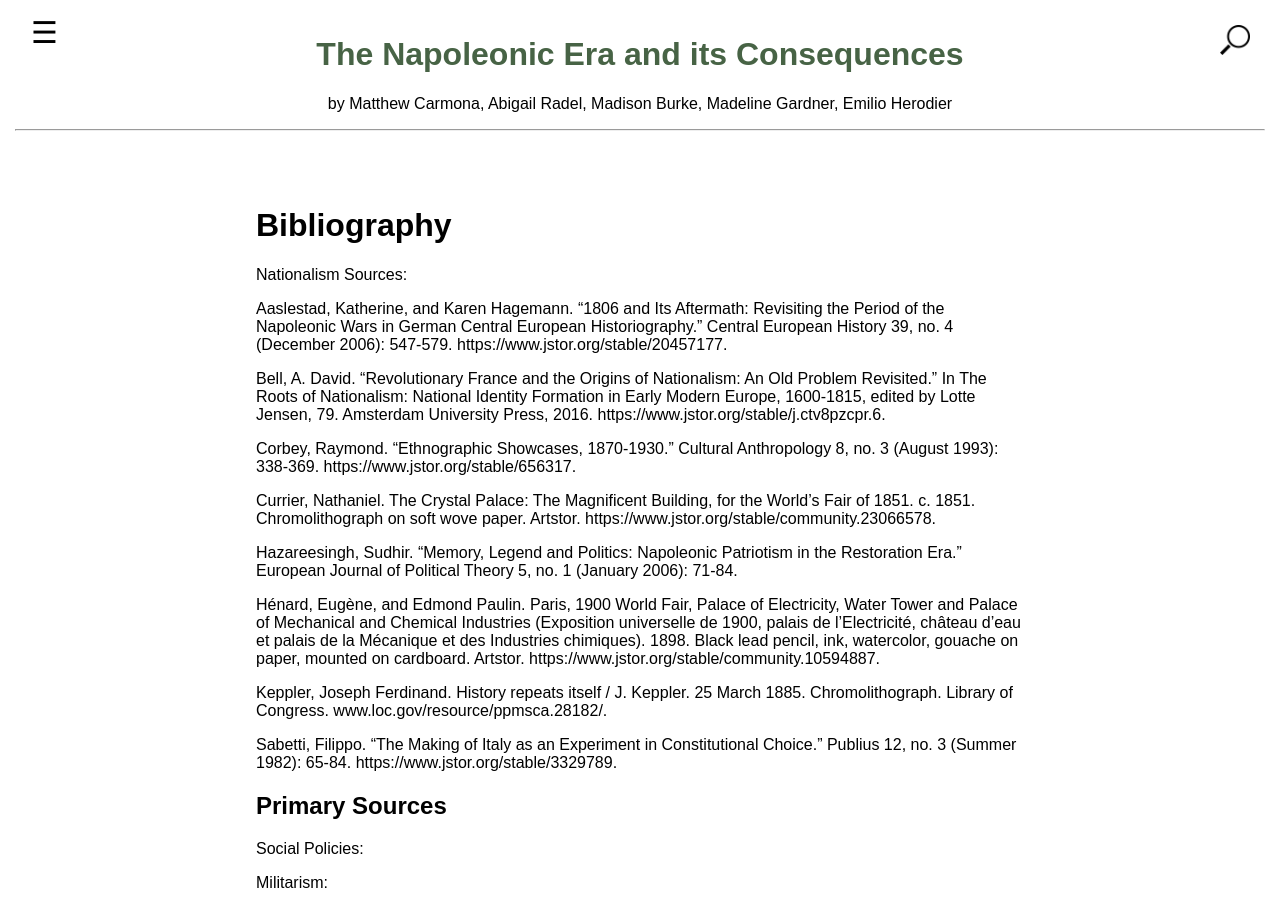
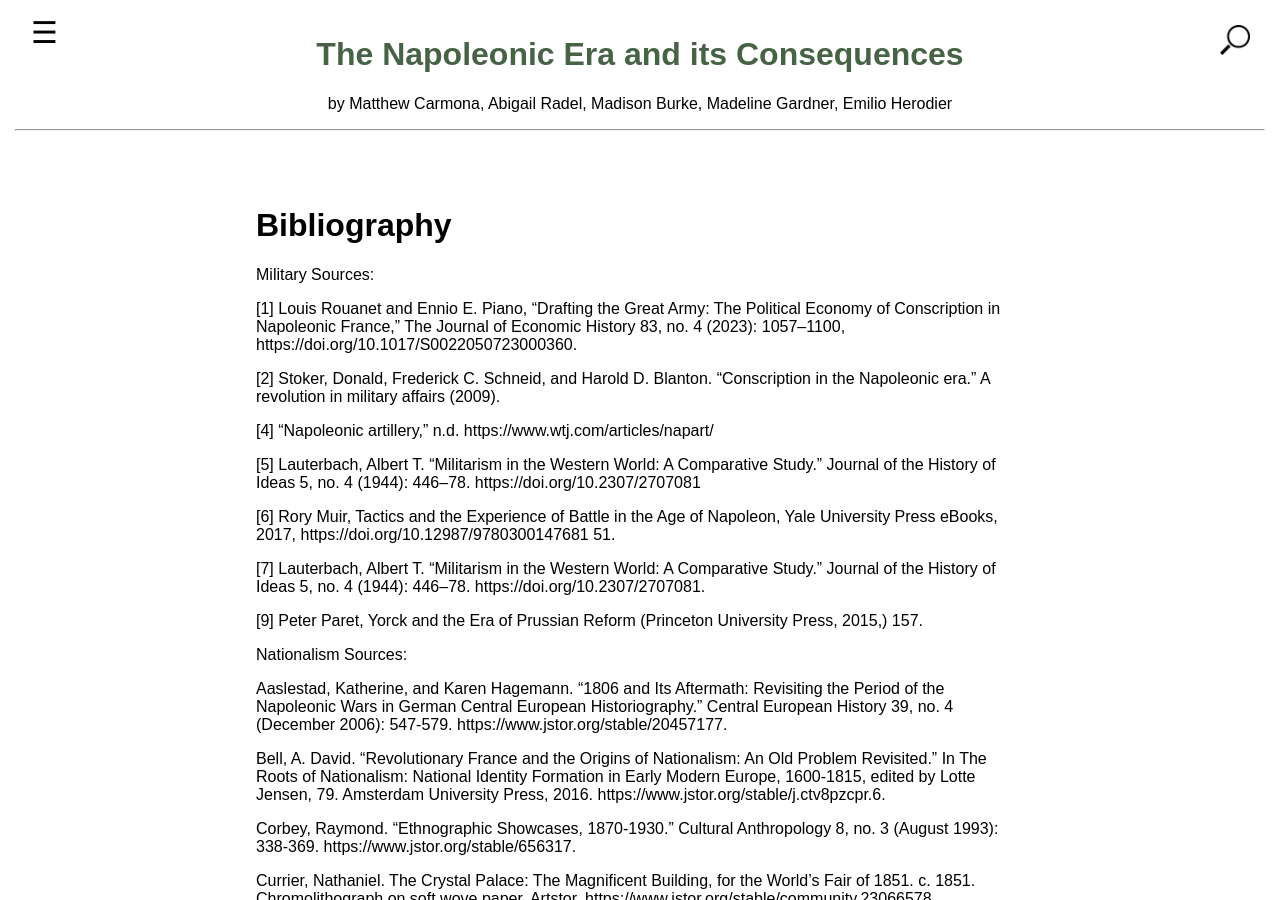
Before and after one commit to carmonamatt/Carmona-Matthew-EUH3205, a Jekyll site: the page built from 005_bibliography.md, in a window 1280 px wide and 900 px high. Built offline with Jekyll 4.4.1, drawn with Linux system fonts in a browser that asks for light colours.

Commit message:
Update 005_bibliography.md

```diff
--- a/005_bibliography.md
+++ b/005_bibliography.md
@@ -5,6 +5,23 @@ number: 5
 ---
 
 # Bibliography
+
+Military Sources:
+
+ [1] Louis Rouanet and Ennio E. Piano, “Drafting the Great Army: The Political Economy of Conscription in Napoleonic France,” The Journal of Economic History 83, no. 4 (2023): 1057–1100, https://doi.org/10.1017/S0022050723000360.
+
+[2] Stoker, Donald, Frederick C. Schneid, and Harold D. Blanton. "Conscription in the Napoleonic era." A revolution in military affairs (2009).
+
+[4] “Napoleonic artillery,” n.d. https://www.wtj.com/articles/napart/
+
+[5] Lauterbach, Albert T. “Militarism in the Western World: A Comparative Study.” Journal of the History of Ideas 5, no. 4 (1944): 446–78. https://doi.org/10.2307/2707081
+
+[6] Rory Muir, Tactics and the Experience of Battle in the Age of Napoleon, Yale University Press eBooks, 2017, https://doi.org/10.12987/9780300147681 51.
+
+[7] Lauterbach, Albert T. “Militarism in the Western World: A Comparative Study.” Journal of the History of Ideas 5, no. 4 (1944): 446–78. https://doi.org/10.2307/2707081.
+
+[9] Peter Paret, Yorck and the Era of Prussian Reform (Princeton University Press, 2015,) 157.
+
 
 Nationalism Sources:
 
```
